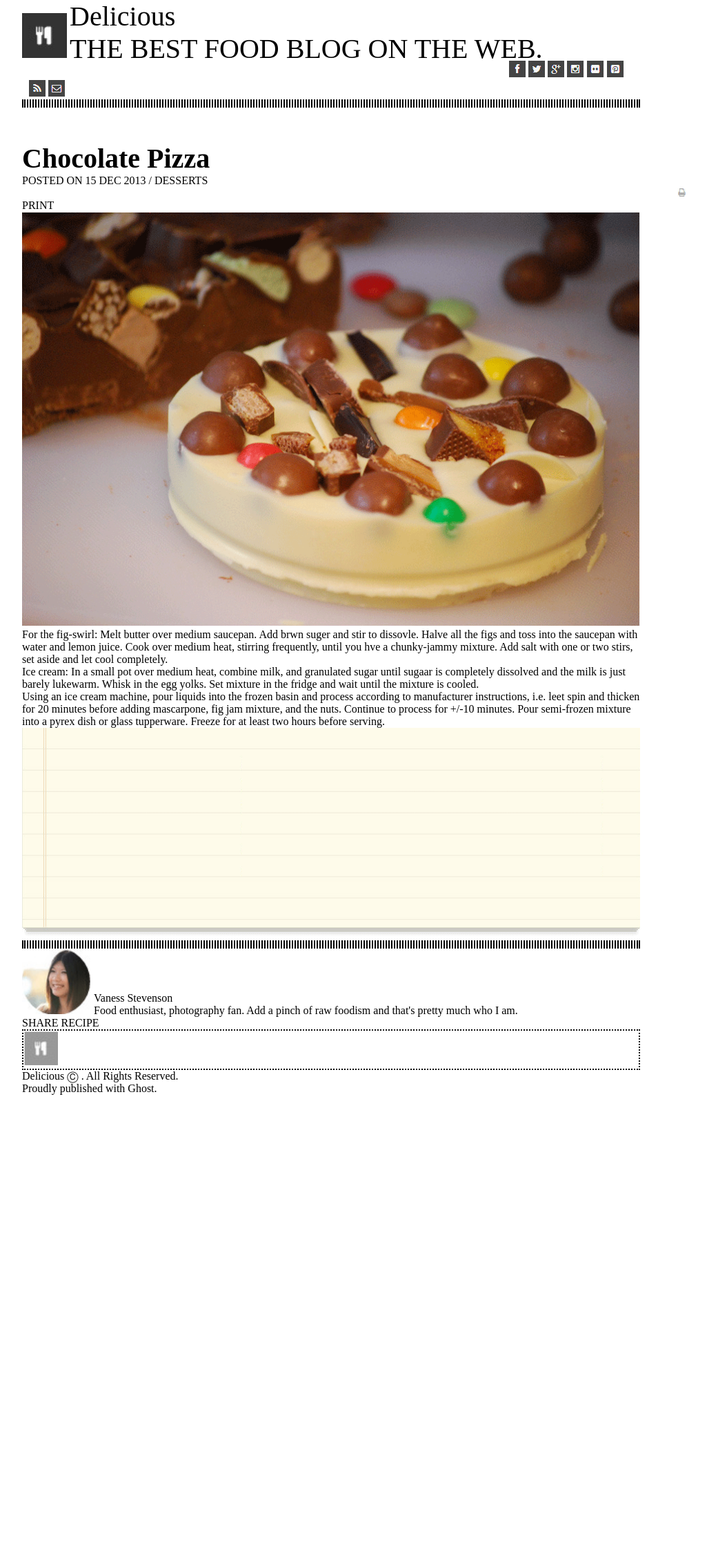
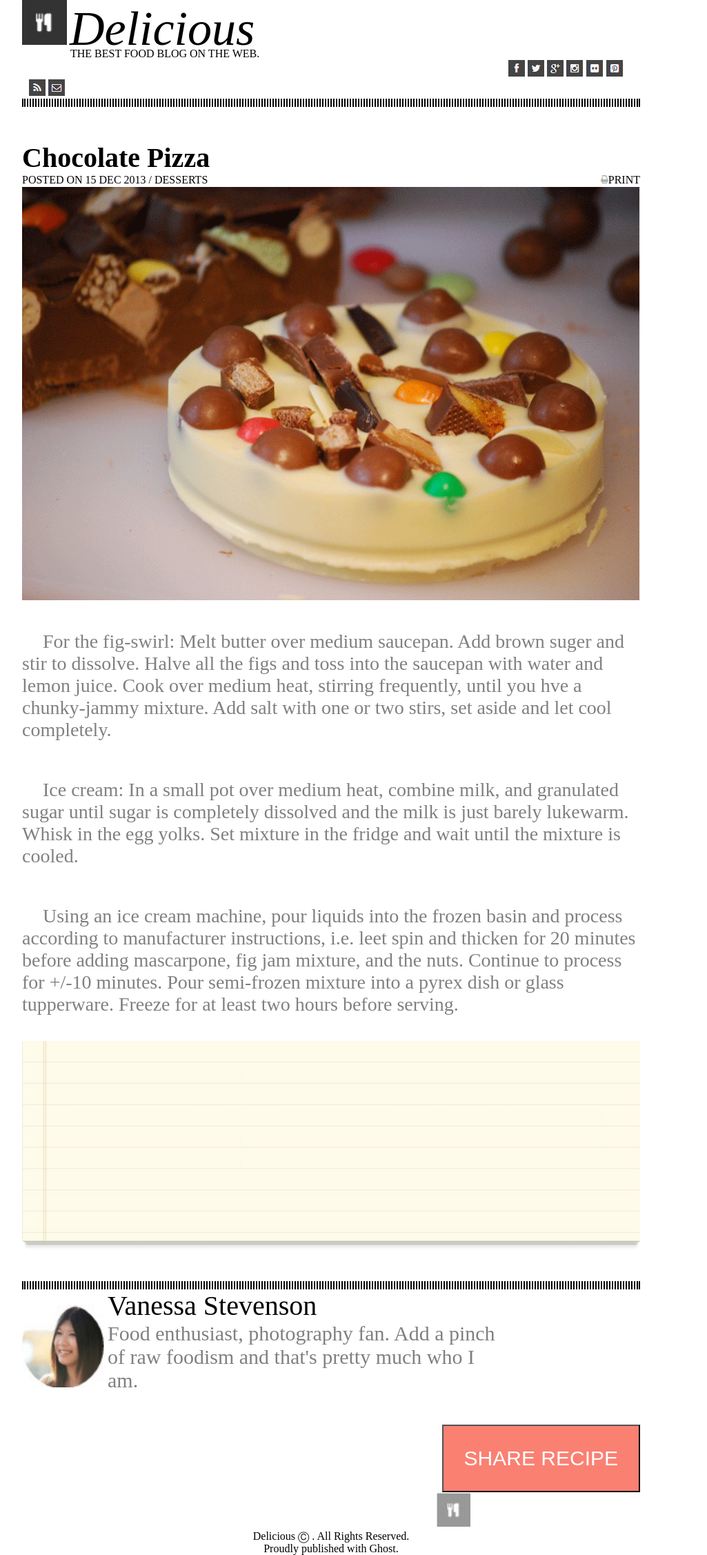
Before and after one commit to SilveredSliver/chocolate-pizza, a plain HTML site: page index.html in a window 1280 px wide. Shown: the whole page at 69% size, without its empty margins (160-1185 px from the left). Before the commit the page ends 1587 px from the top, so only its background shows below. Drawn offline with Linux system fonts and the light colour scheme.

Commit message:
Made a button and fine tuned most of the other stuff

```diff
--- a/index.html
+++ b/index.html
@@ -7,7 +7,10 @@
 <body>
   <header>
     <img id=logo src="logo.png"/>
-    <p class="p1"><span class="delicious">Delicious</span></br><span>THE BEST FOOD BLOG ON THE WEB.</span>
+    <p class="p1"><span class="delicious">Delicious</span>
+  </p>
+</br>
+      <p class="p4"><span>THE BEST FOOD BLOG ON THE WEB.</span>
     </p>
     <p class="p2" id=social-media><img src="fb-icon.png" class="social"/>
       <img src="twit-icon.png" class="social"/>
@@ -28,35 +31,37 @@
   <h2>
     Chocolate Pizza
   </h2>
-  <p class="p4">
+  <div class="p5">
     POSTED ON 15 DEC 2013 / DESSERTS
-  </p>
-  <p><img src="print-icon.png"  class="print"/>PRINT</p>
+  </div>
+  <div class="too-many-of-these"><img src="print-icon.png"  class="print"/>PRINT</div>
 
   <img src="choco-pizza.png"/>
 
-  <p>
-    For the fig-swirl: Melt butter over medium saucepan. Add brwn suger and stir to dissovle. Halve all the figs and toss into the saucepan with water and lemon juice. Cook over medium heat, stirring frequently, until you hve a chunky-jammy mixture. Add salt with one or two stirs, set aside and let cool completely.
+  <p class="p6">
+    For the fig-swirl: Melt butter over medium saucepan. Add brown suger and stir to dissolve. Halve all the figs and toss into the saucepan with water and lemon juice. Cook over medium heat, stirring frequently, until you hve a chunky-jammy mixture. Add salt with one or two stirs, set aside and let cool completely.
   </p>
-  <p>
-    Ice cream: In a small pot over medium heat, combine milk, and granulated sugar until sugaar is completely dissolved and the milk is just barely lukewarm. Whisk in the egg yolks. Set mixture in the fridge and wait until the mixture is cooled.
+</br></br>
+  <p class="p6">
+    Ice cream: In a small pot over medium heat, combine milk, and granulated sugar until sugar is completely dissolved and the milk is just barely lukewarm. Whisk in the egg yolks. Set mixture in the fridge and wait until the mixture is cooled.
   </p>
-  <p>
+</br></br>
+  <p class="p6">
     Using an ice cream machine, pour liquids into the frozen basin and process according to manufacturer instructions, i.e. leet spin and thicken for 20 minutes before adding mascarpone, fig jam mixture, and the nuts. Continue to process for +/-10 minutes. Pour semi-frozen mixture into a pyrex dish or glass tupperware. Freeze for at least two hours before serving.
   </p>
 
-  <img src="list-bg.png" class="List"/>
+  <img src="list-bg.png" class="list"/>
 
   <h1></h1>
   <h1></h1>
   <h1></h1>
 
-<img src="van-pic.png" class="van" style="width: 100px", "height: 150px"/>
-<p>Vaness Stevenson </br>Food enthusiast, photography fan. Add a pinch of raw foodism and that's pretty much who I am.</br>
+<img src="van-pic.png" class="van" />
+<p class="p7"><span class="van-name">Vanessa Stevenson</span> </br>Food enthusiast, photography fan. Add a pinch of raw foodism and that's pretty much who I am.</br>
 </p>
-<div><p>SHARE RECIPE</p></div>
+<button type="button" id="button">SHARE RECIPE</button>
 
-<h3><img src="small-logo.png" class="small"/></h3
+<h3><img src="small-logo.png" class="small"/></h3>
   <footer>
     Delicious &#x24b8 . All Rights Reserved. </br>Proudly published with Ghost.
   </footer>
--- a/style.css
+++ b/style.css
@@ -33,11 +33,12 @@ h1 {
 }
 
 .p1 {
-  font-size: 40px;
+  font-size: 70px;
+  font-style: italic;
 }
 
 .p2 {
-  margin-left: 706px;
+  margin-left: 705px;
 }
 
 .p3 {
@@ -45,27 +46,83 @@ h1 {
 }
 
 .p4 {
-
-}
-
-.print {
-  margin-left: 950px;
-  width: 12px;
-  height: 12px;
+ margin-left: 70px;
 }
 
 h2 {
   margin-top: 50px;
   font-size: 40px;
+  display: inline-block;
+}
+
+.p5 {
+  margin-bottom: 0;
+  display: inline-block;
+  width: auto;
+}
+
+.too-many-of-these {
+  float: right;
+  margin-bottom: 0;
+  display: inline-block;
+  width: auto;
+}
+
+.print {
+  margin-bottom: 0;
+  margin-left: 0;
+  width: 12px;
+  height: 12px;
+}
+
+.p6 {
+  color: grey;
+  font-size: 28px;
+  text-indent: 30px;
+  margin-top: 40px;
+}
+
+.van {
+  width: 120px;
+  height: 120px;
+}
+.list {
+  margin-top: 40px;
+  margin-bottom: 40px;
+}
+
+.van-name {
+  font-size: 40px;
+  color: black;
+}
+
+.p7 {
+  font-size: 30px;
+  color: grey;
+  width: 65%;
+}
+
+#button {
+  width: auto;
+  background-color: salmon;
+  color: white;
+  margin-top: 50px;
+  float: right;
+  font-size: 30px;
+  padding: 30px;
+
 }
 
 h3 {
   background-color: white;
-  border: 2px dotted black;
 }
 
 .small {
   width: 50px;
   height: 50px;
+  margin-left: 600px;
+}
+
+footer {
   text-align: center;
 }
```
